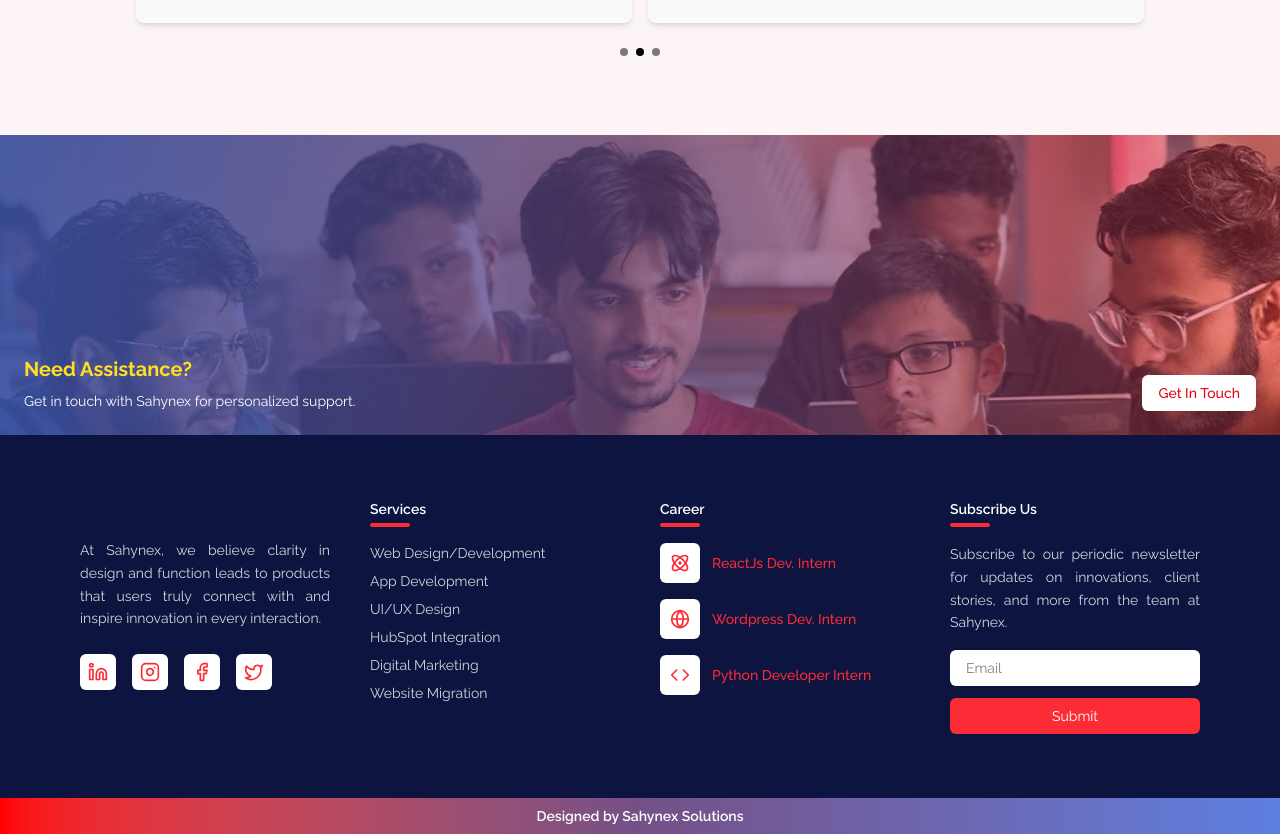
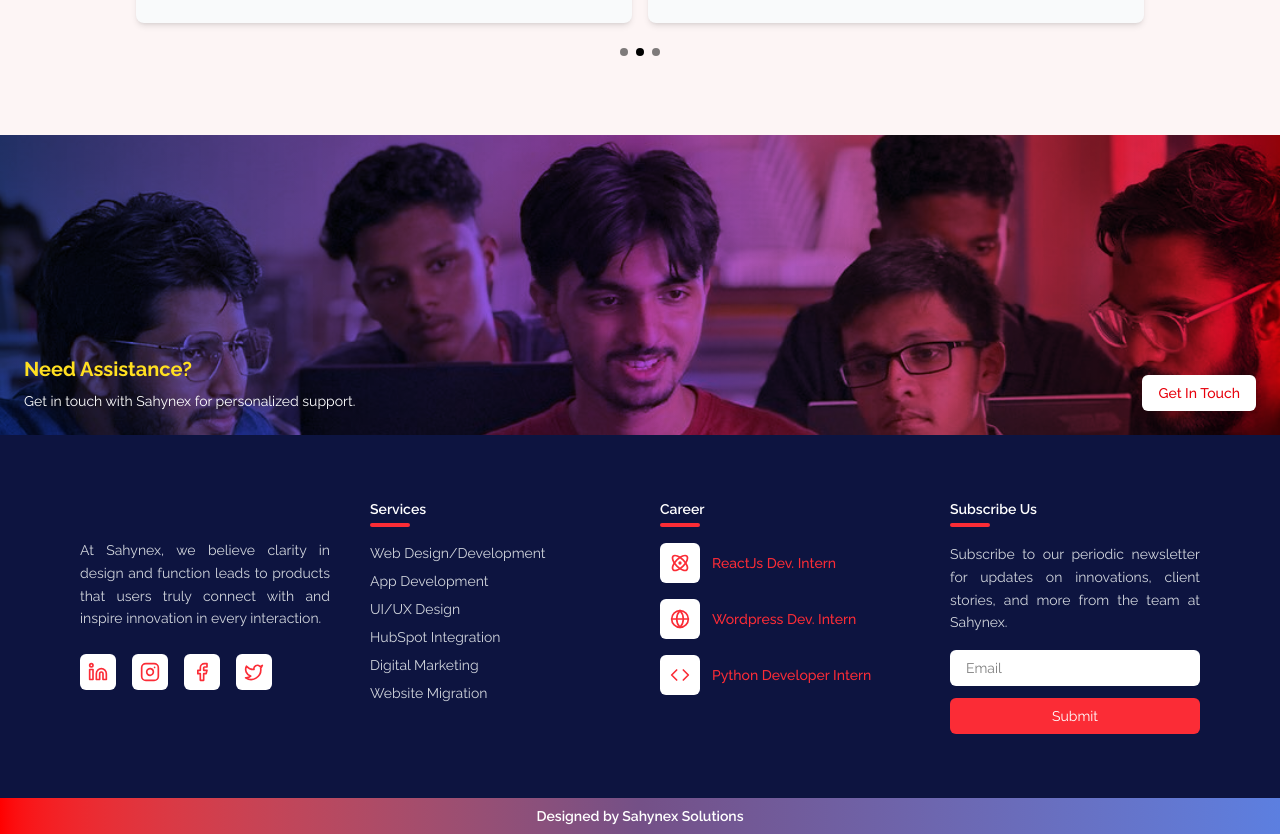
Before and after one commit to sahynex-solution/Sahynex, a Next.js app: page / in a window 1280 px wide. Shown: the part 3161-3995 px from the top of the page. Built offline with nearby package versions, Linux system fonts and the light colour scheme.

Commit message:
fix: simplify background image handling and improve gradient overlay in ConnectFooter component

```diff
--- a/src/Components/ConnectFooter.tsx
+++ b/src/Components/ConnectFooter.tsx
@@ -1,29 +1,19 @@
 "use client";
 
 import React from "react";
-import Image from "next/image";
 import Link from "next/link";
 
 const ConnectFooter = () => {
   return (
-    <div className="relative w-full h-[250px] md:h-[300px] font-inter">
-      <div
-        className="absolute inset-0"
-        style={{
-          background: `
-            linear-gradient(to right, rgba(85,117,236,0.6), rgba(252,40,57,0.3)),
-            linear-gradient(to right, rgba(85,117,236,0.3), rgba(252,40,57,0.2)),
-            linear-gradient(to right, rgba(0,0,0,0.6), rgba(0,0,0,0.3), transparent),
-            url('/images/Get_In_Touch.jpg')
-          `,
-          backgroundBlendMode: 'normal, multiply, normal, normal',
-          backgroundSize: 'cover',
-          backgroundPosition: 'center',
-        }}
-      >
+    <div className="relative w-full h-[250px] md:h-[300px] font-inter overflow-hidden">
+      {/* Background image with overlay gradient */}
+      <div className="absolute inset-0">
+        <div className="absolute inset-0 bg-[url('/images/Get_In_Touch.jpg')] bg-cover bg-center" />
+        <div className="absolute inset-0 bg-gradient-to-r from-blue-800/90 via-purple-600/75 to-red-600/98 mix-blend-multiply" />
       </div>
 
-      <div className="relative z-20 h-full w-full flex flex-row items-end justify-between px-4 sm:px-6 py-6 text-white gap-x-4">
+      {/* Content */}
+      <div className="relative z-10 h-full w-full flex flex-row items-end justify-between px-4 sm:px-6 py-6 text-white gap-x-4">
         <div className="flex flex-col gap-y-2 max-w-xs sm:max-w-md">
           <h2 className="text-lg sm:text-xl font-bold text-yellow-300">
             Need Assistance?
@@ -40,9 +30,7 @@
             </button>
           </Link>
         </div>
-
       </div>
-
     </div>
   );
 };
```
